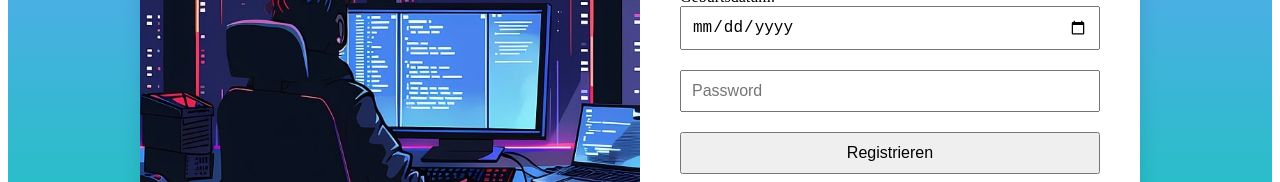
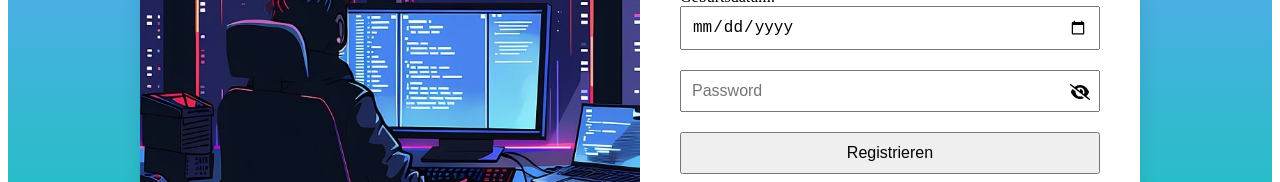
Before and after one commit to PatrickZablocki/Webkids-Webside, a React (Create React App) app in the folder webkids/: page /register in a window 1280 px wide. Shown: the part 348-530 px from the top of the page. Built offline with nearby package versions, Linux system fonts and the light colour scheme.

Commit message:
Das Auge für die Visbility der Passwörter ist fertig und Funktioniert

```diff
--- a/package.json
+++ b/package.json
@@ -1,6 +1,7 @@
 {
   "dependencies": {
     "@fortawesome/free-brands-svg-icons": "^6.5.2",
+    "@fortawesome/free-solid-svg-icons": "^6.5.2",
     "bcrypt": "^5.1.1",
     "cors": "^2.8.5",
     "express": "^4.19.2",
--- a/webkids/src/components/Login/Login.jsx
+++ b/webkids/src/components/Login/Login.jsx
@@ -1,6 +1,7 @@
 import React, { useState } from 'react';
 import { FontAwesomeIcon } from '@fortawesome/react-fontawesome';
 import { faGoogle, faApple } from '@fortawesome/free-brands-svg-icons';
+import { faEye, faEyeSlash } from '@fortawesome/free-solid-svg-icons';
 import { useNavigate, Link } from 'react-router-dom';
 import styles from './Login.module.css';
 
@@ -8,6 +9,7 @@ function Login() {
     const navigate = useNavigate();
     const [email, setEmail] = useState('');
     const [password, setPassword] = useState('');
+    const [passwordVisible, setPasswordVisible] = useState(false);
     const [error, setError] = useState('');
 
     const handleLogin = async (event) => {
@@ -44,6 +46,9 @@ function Login() {
     const handleLoginWithApple = () => {
         console.log('Anmeldung mit Apple');
     };
+    const togglePasswordVisibility = () => {
+        setPasswordVisible(!passwordVisible);
+    };
     return (
         <div className={styles.Login_container}>
             <Link to="/navbar" className={styles.logoLink}>
@@ -60,13 +65,20 @@ function Login() {
                             onChange={(e) => setEmail(e.target.value)}
                             required
                         />
+                        <div className={styles.passwordContainer}>
                             <input
-                            type="password"
+                                type={passwordVisible ? "text" : "password"}
                                 placeholder="Password"
                                 value={password}
                                 onChange={(e) => setPassword(e.target.value)}
                                 required
                             />
+                            <FontAwesomeIcon
+                                icon={passwordVisible ? faEye : faEyeSlash}
+                                onClick={togglePasswordVisibility}
+                                className={styles.eyeIcon}
+                            />
+                        </div>
                         <button type="submit">Anmelden</button>
                     </form>
                     {error && <p className={styles.error}>{error}</p>}
--- a/webkids/src/components/Login/Login.module.css
+++ b/webkids/src/components/Login/Login.module.css
@@ -108,6 +108,19 @@ hr {
     top: 20px;
     left: 20px;
 }
+/* Das ist das Styling für das Icon des Passwortes mit dem Auge */
+.passwordContainer {
+    position: relative;
+    width: 100%;
+}
+
+.eyeIcon {
+    position: absolute;
+    right: 10px;
+    top: 35%;
+    transform: translateY(-50%);
+    cursor: pointer;
+}
 .logoLink {
     text-decoration: none;
 }
--- a/webkids/src/components/Register/Register.jsx
+++ b/webkids/src/components/Register/Register.jsx
@@ -1,6 +1,7 @@
 import React, { useState } from 'react';
 import { FontAwesomeIcon } from '@fortawesome/react-fontawesome';
 import { faGoogle, faApple } from '@fortawesome/free-brands-svg-icons';
+import { faEye, faEyeSlash } from '@fortawesome/free-solid-svg-icons';
 import { useNavigate, Link } from 'react-router-dom';
 import styles from './Register.module.css';
 
@@ -11,6 +12,7 @@ function Register() {
     const [lastName, setLastName] = useState('');
     const [birthdate, setBirthdate] = useState('');
     const [password, setPassword] = useState('');
+    const [passwordVisible, setPasswordVisible] = useState(false);
 
     const handleRegister = async (event) => {
         event.preventDefault();
@@ -47,6 +49,10 @@ function Register() {
 
     const handleLoginWithApple = () => {
         console.log('Anmeldung mit Apple');
+    };
+
+    const togglePasswordVisibility = () => {
+        setPasswordVisible(!passwordVisible);
     };
 
     return (
@@ -87,12 +93,20 @@ function Register() {
                             onChange={(e) => setBirthdate(e.target.value)}
                             required
                         />
-                        <input type="password"
+                        <div className={styles.passwordContainer}>
+                            <input
+                                type={passwordVisible ? "text" : "password"}
                                 placeholder="Password"
                                 value={password}
                                 onChange={(e) => setPassword(e.target.value)}
                                 required
                             />
+                            <FontAwesomeIcon
+                                icon={passwordVisible ? faEye : faEyeSlash}
+                                onClick={togglePasswordVisibility}
+                                className={styles.eyeIcon}
+                            />
+                        </div>
                         <button type="submit">Registrieren</button>
                     </form>
                     <hr />
--- a/webkids/src/components/Register/Register.module.css
+++ b/webkids/src/components/Register/Register.module.css
@@ -28,7 +28,16 @@
     width: 50%;
     box-sizing: border-box;
 }
-
+input[type="email"],
+input[type="text"],
+input[type="date"],
+input[type="password"] {
+    margin-bottom: 20px;
+    padding: 10px;
+    font-size: 16px;
+    width: 100%;
+    box-sizing: border-box;
+}
 form {
     display: flex;
     flex-direction: column;
@@ -106,6 +115,19 @@ button {
 .logoLink {
     text-decoration: none;
 }
+/* Das ist das Styling für das Icon des Passwortes mit dem Auge */
+.passwordContainer {
+    position: relative;
+    width: 100%;
+}
+
+.eyeIcon {
+    position: absolute;
+    right: 10px;
+    top: 35%;
+    transform: translateY(-50%);
+    cursor: pointer;
+}
 @media only screen and (max-width: 768px){
     .logo{
         width: 20%;
```
Also changed, not shown: 1 other file (tests, documents, lock files or other folders). Lines whose indentation alone changed are shown as unchanged.
